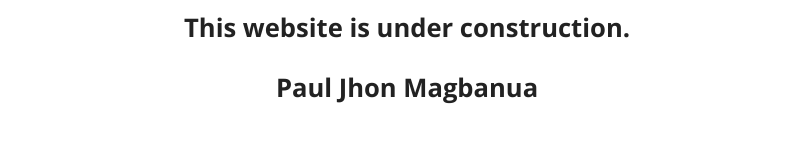
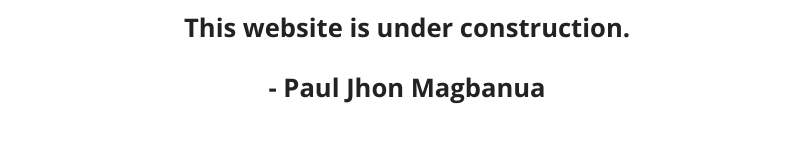
Before and after one commit to peps778/Portfolio-v1, a website: page src/index.htm in a window 1280 px wide. Shown: the part 401-544 px from the top of the page, without its empty margins (241-1052 px from the left). Drawn offline with nearby package versions, Linux system fonts and the light colour scheme.

Commit message:
website coming soon page

```diff
--- a/src/index.htm
+++ b/src/index.htm
@@ -83,7 +83,7 @@ p {
               <!-- Place your content here to have it be centered vertically and horizontally  -->
               <h1>COMING SOON</h1>
               <p>This website is under construction.</p>
-              <p>Paul Jhon Magbanua</p>
+              <p>- Paul Jhon Magbanua</p>
             </div>
           </div>
         </div>
```
